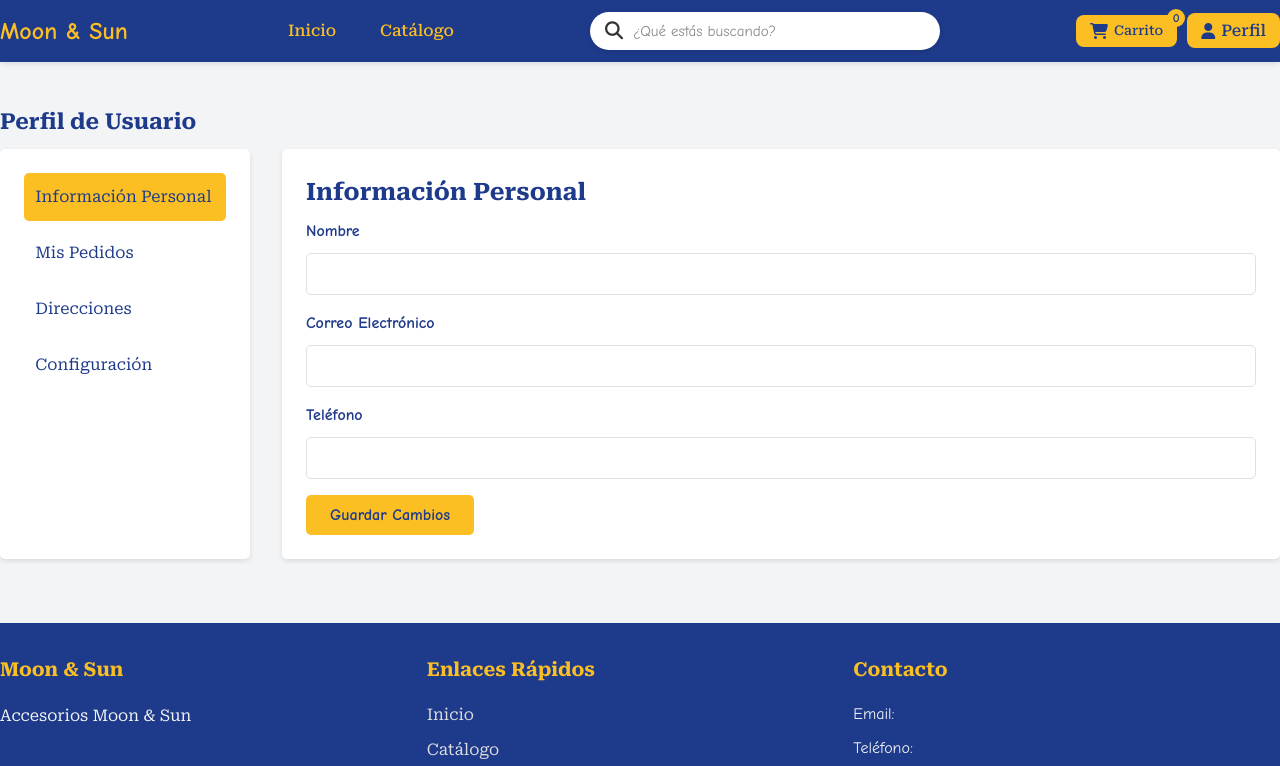
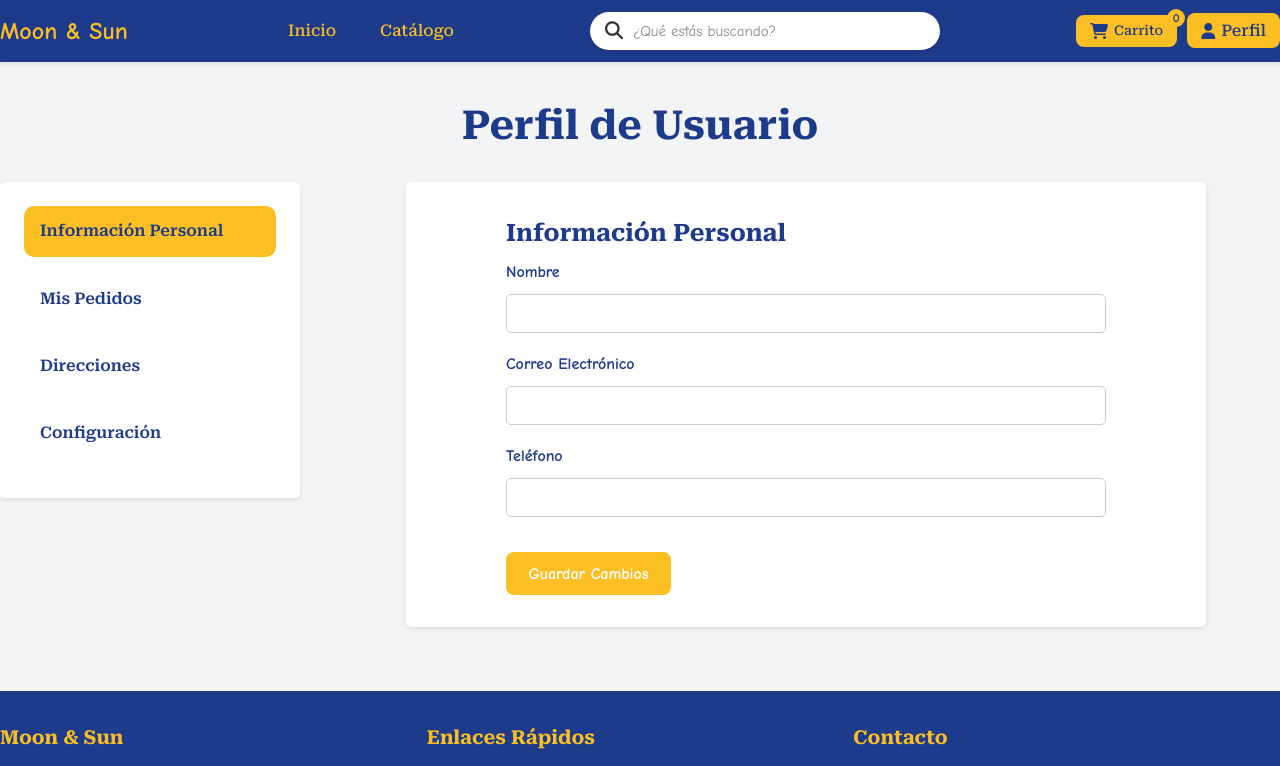
Before and after one commit to gabrielaamaya/sitio-web-de-Accesories-Moon-Son, a website: page index.html in a window 1280 px wide. Both pictures are taken after a click on the button "Perfil". Shown: the top 766 px of the page. Drawn offline with Linux system fonts and the light colour scheme.

Commit message:
se areglo el diseño en perfil

```diff
--- a/index.html
+++ b/index.html
@@ -389,7 +389,7 @@
 
         <!-- Sección Perfil de Usuario -->
         <section id="perfil">
-            <h2>Perfil de Usuario</h2>
+            <h1>Perfil de Usuario</h1>
             <div class="profile-container">
                 <div class="profile-sidebar">
                     <ul class="profile-menu">
--- a/pages-profile.css
+++ b/pages-profile.css
@@ -1,66 +1,132 @@
 /* ============================================= */
-/* PÁGINA DE PERFIL DE USUARIO */
+/* PÁGINA DE PERFIL DE USUARIO - COMPLETO        */
 /* ============================================= */
 
-/* Contenedor principal del perfil */
+/* Título centrado */
+#perfil h1 {
+    text-align: center;
+    width: 100%;
+    margin-bottom: 1.5rem;
+}
+
+/* Contenedor principal centrado */
 .profile-container {
     display: flex;
+    justify-content: center;       /* Centra contenido */
+    align-items: flex-start;
     gap: 2rem;
+    width: 100%;
+    margin: 0 auto;
 }
 
-/* Barra lateral del perfil */
+/* ============================================= */
+/* BARRA LATERAL - ESTILO COMPLETO               */
+/* ============================================= */
 .profile-sidebar {
-    flex: 0 0 250px;
+    width: 300px;
     background-color: var(--card-bg);
     border-radius: var(--border-radius);
     box-shadow: var(--box-shadow);
     padding: 1.5rem;
-    transition: background-color 0.3s;
 }
 
-/* Menú de navegación del perfil */
+/* Quitar puntos del menú */
 .profile-menu {
     list-style: none;
+    padding: 0;
+    margin: 0;
 }
 
-/* Items del menú del perfil */
+/* Separación entre items */
 .profile-menu li {
-    margin-bottom: 0.5rem;
+    margin-bottom: 1rem;
 }
 
-/* Enlaces del menú del perfil */
+/* Enlaces del menú */
 .profile-menu a {
     display: block;
-    padding: 0.7rem;
-    border-radius: var(--border-radius);
+    padding: 0.8rem 1rem;
+    border-radius: 10px;
     text-decoration: none;
     color: var(--text-color);
-    transition: background-color 0.3s, color 0.3s;
+    font-size: 1rem;
+    font-weight: 600;
+    transition: 0.3s ease;
 }
 
-/* Estados hover y active del menú del perfil */
-.profile-menu a:hover,
-.profile-menu a.active {
+/* Hover */
+.profile-menu a:hover {
     background-color: var(--secondary-color);
     color: var(--primary-color);
 }
 
-/* Contenido principal del perfil */
+/* ACTIVO (amarillo) */
+.profile-menu a.active {
+    background-color: var(--secondary-color);   /* Amarillo */
+    color: var(--primary-color);                /* Texto oscuro */
+}
+
+/* ============================================= */
+/* CONTENIDO PRINCIPAL DEL PERFIL                */
+/* ============================================= */
 .profile-content {
     flex: 1;
+    max-width: 800px;
+    margin: 0 auto;
     background-color: var(--card-bg);
     border-radius: var(--border-radius);
     box-shadow: var(--box-shadow);
-    padding: 1.5rem;
-    transition: background-color 0.3s;
+    padding: 2rem;
 }
 
-/* Contenido de pestañas del perfil */
+/* Formularios centrados */
+.profile-content form {
+    max-width: 600px;
+    margin: 0 auto;
+}
+
+/* Form groups */
+.form-group {
+    margin-bottom: 1.2rem;
+}
+
+.form-group label {
+    font-weight: bold;
+}
+
+.form-group input {
+    width: 100%;
+    padding: 0.6rem;
+    border-radius: 5px;
+    border: 1px solid #ccc;
+}
+
+/* ============================================= */
+/* BOTÓN */
+.btn {
+    background-color: var(--secondary-color);
+    color: white;
+    padding: 0.8rem 1.4rem;
+    border: none;
+    border-radius: 8px;
+    cursor: pointer;
+    margin-top: 1rem;
+    font-weight: bold;
+}
+
+.btn:hover {
+    background-color: var(--primary-color);
+    color: #fff;
+}
+
+/* ============================================= */
+/* PESTAÑAS DE CONTENIDO */
 .profile-tab-content {
     display: none;
+    max-width: 600px;
+    margin: 0 auto;
 }
 
-/* Pestaña activa del perfil */
 .profile-tab-content.active {
     display: block;
 }
```
